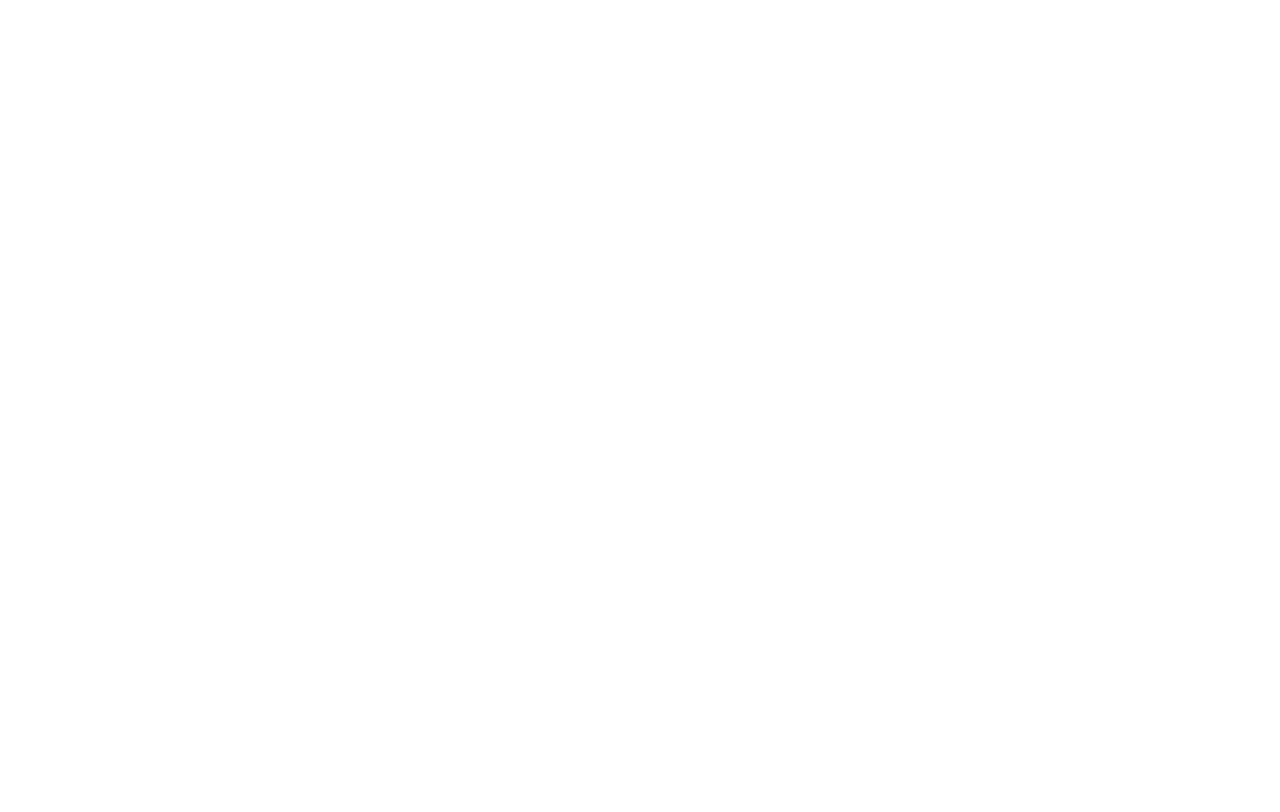
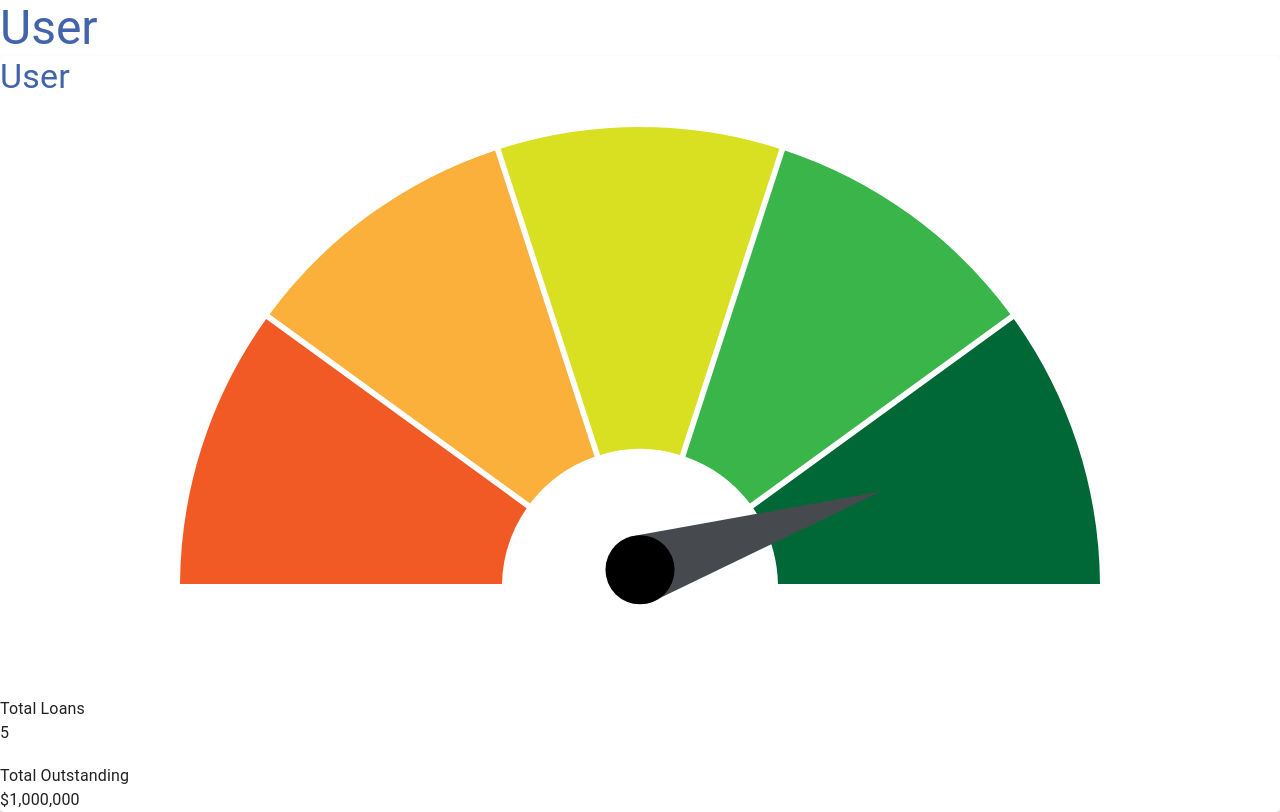
Before and after one commit to mohit27kokanda/Borrower-education, a React (Create React App) app: page /home in a window 1280 px wide. Before the commit this address had no page. Built offline with nearby package versions, Linux system fonts and the light colour scheme.

Commit message:
Added Home component

```diff
--- a/package.json
+++ b/package.json
@@ -12,6 +12,7 @@
     "@testing-library/user-event": "^13.5.0",
     "react": "^18.2.0",
     "react-dom": "^18.2.0",
+    "react-gauge-chart": "^0.4.1",
     "react-router-dom": "^6.6.0",
     "react-scripts": "5.0.1",
     "web-vitals": "^2.1.4"
--- a/src/App.js
+++ b/src/App.js
@@ -4,18 +4,17 @@
 import { BrowserRouter as Router, Routes, Route, Link } from 'react-router-dom';
 import LoginApp from './LoginApp';
 import AppContainer from './AppContainer';
+import Home from './Home'
 
 function App() {
   return (
     <div className="App">
       <Router>
-
-
-      <Routes>
-                 <Route exact path='/' element={< AppContainer/>}></Route>
-                 <Route exact path='/login' element={< LoginApp />}></Route>
-                 {/* <Route exact path='/contact' element={< Contact />}></Route> */}
-          </Routes>
+        <Routes>
+          <Route exact path='/' element={< AppContainer />}></Route>
+          <Route exact path='/login' element={< LoginApp />}></Route>
+          <Route exact path='/home' element={< Home />}></Route>
+        </Routes>
       </Router>
 
     </div>
--- /dev/null
+++ b/src/Home.js
@@ -0,0 +1,31 @@
+import react from 'react'
+import DensityMediumIcon from '@mui/icons-material/DensityMedium';
+import { Typography, Card, Box } from '@mui/material'
+import GaugeChart from 'react-gauge-chart'
+const Home = () => {
+  return (
+    <div>
+      <Typography variant='h3' color='#4164AB'>User</Typography>
+      <Card>
+        <div>
+          <Typography variant='h4' color='#4164AB'>User</Typography>
+        </div>
+        <div>
+          <GaugeChart id="gauge-chart6" percent={0.9} nrOfLevels={5} needleBaseColor="#000" cornerRadius={0} arcPadding={0.012} arcWidth={0.7} hideText={true} colors={['#F15A24', '#FBB03B', '#D9E021', '#39B54A', '#006837']} />
+        </div>
+        <div>
+          <Box component="span" sx={{ border: '1px', p:2 }}>
+            <Typography>Total Loans</Typography>
+            <Typography>5</Typography>
+          </Box>
+          <Box component="span" sx={{ border: '1px' }}>
+            <Typography>Total Outstanding</Typography>
+            <Typography>$1,000,000</Typography>
+          </Box>
+        </div>
+      </Card>
+    </div>
+  )
+}
+
+export default Home;
```
Also changed, not shown: 1 other file (tests, documents, lock files or other folders).
